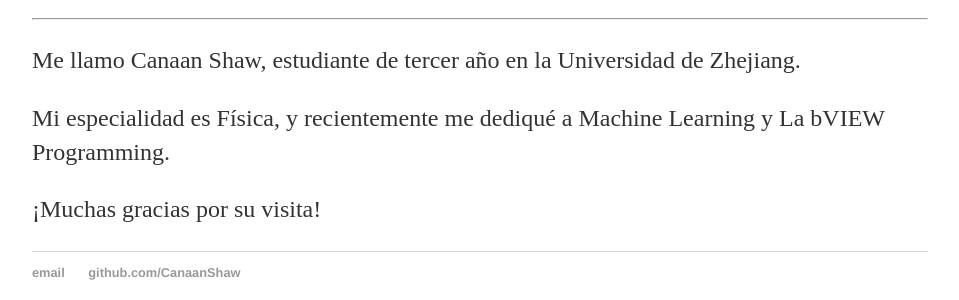
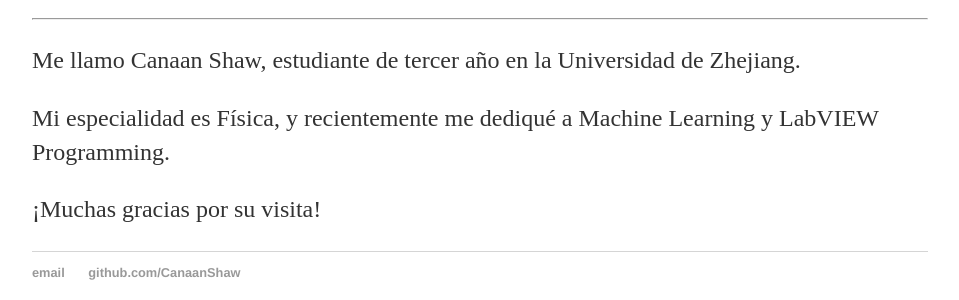
Before and after one commit to CanaanShaw/CanaanShaw, a Jekyll site: the page built from about/index.html, in a window 1280 px wide. Shown: the part 584-884 px from the top of the page, without its empty margins (160-1119 px from the left). Built offline with Jekyll 4.4.1, drawn with Linux system fonts in a browser that asks for light colours.

Commit message:
Update index.html

```diff
--- a/about/index.html
+++ b/about/index.html
@@ -12,5 +12,5 @@ title: About Me
 <p>Vielen Dank für deinen Besuch!</p>
 <hr>
 <p>Me llamo Canaan Shaw, estudiante de tercer año en la Universidad de Zhejiang.</p>
-<p>Mi especialidad es Física, y recientemente me dediqué a Machine Learning y La bVIEW Programming.</p>
+<p>Mi especialidad es Física, y recientemente me dediqué a Machine Learning y LabVIEW Programming.</p>
 <p>¡Muchas gracias por su visita!</p>
```
